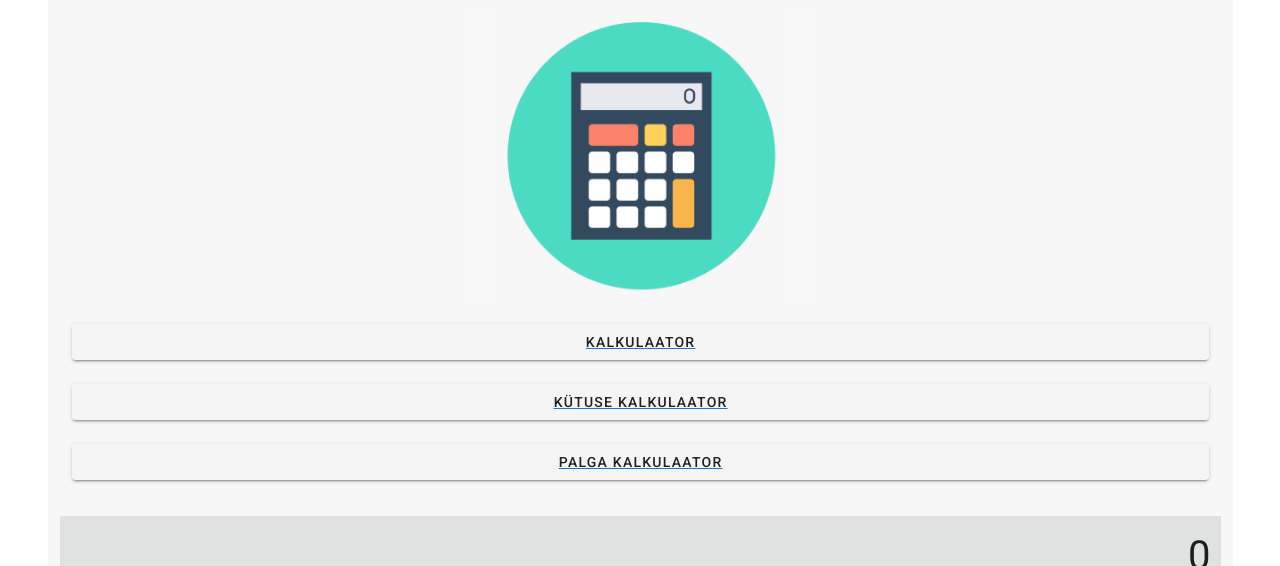
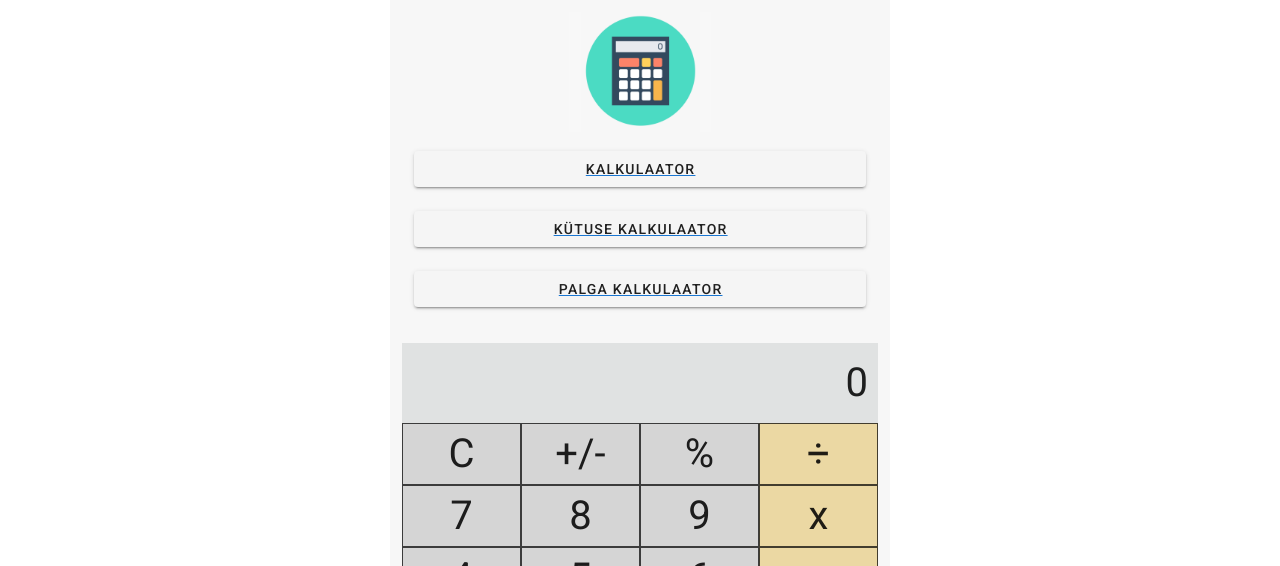
Before and after one commit to AirikaVettik/calculators, a Vue app: page / in a window 1280 px wide. Shown: the top 566 px of the page. Built offline with nearby package versions, Linux system fonts and the light colour scheme.

Commit message:
update layouts

```diff
--- a/src/App.vue
+++ b/src/App.vue
@@ -29,7 +29,9 @@ export default {
 <style scoped>
   .container{
     text-align: center;
+    align-content: center;
     background: rgb(247, 247, 247);
+    max-width: 500px;
   }
   .btn-to-top {
   width: 60px;
```
